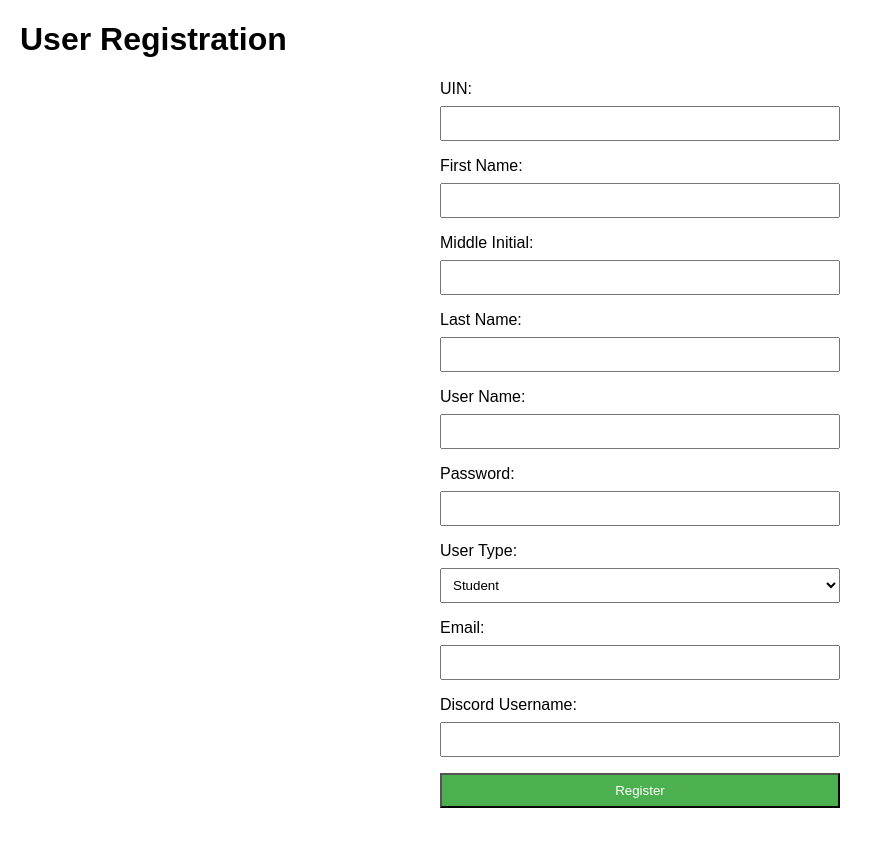
After one commit to krititika/310_Project, a PHP site: page /310_project/registration.php in a window 1280 px wide. The commit adds this page. Shown: the whole page, without its empty margins (0-882 px from the left). Run offline with PHP 8.4, Linux system fonts and the light colour scheme.

Commit message:
new chages on user profiles

```diff
--- /dev/null
+++ b/registration.php
@@ -0,0 +1,80 @@
+<!DOCTYPE html>
+<html lang="en">
+<head>
+    <meta charset="UTF-8">
+    <meta name="viewport" content="width=device-width, initial-scale=1.0">
+    <title>User Registration Form</title>
+    <style>
+        /* Add some basic styling for better presentation */
+        body {
+            font-family: Arial, sans-serif;
+            margin: 20px;
+        }
+
+        form {
+            max-width: 400px;
+            margin: 0 auto;
+        }
+
+        label {
+            display: block;
+            margin-bottom: 8px;
+        }
+
+        input, select {
+            width: 100%;
+            padding: 8px;
+            margin-bottom: 16px;
+            box-sizing: border-box;
+        }
+
+        input[type="submit"] {
+            background-color: #4CAF50;
+            color: white;
+            cursor: pointer;
+        }
+
+        input[type="submit"]:hover {
+            background-color: #45a049;
+        }
+    </style>
+</head>
+<body>
+
+<h1>User Registration</h1>
+<form action="registration_update.php" method="post">
+    <label for="uin">UIN:</label>
+    <input type="text" id="uin" name="uin" required>
+
+    <label for="firstName">First Name:</label>
+    <input type="text" id="firstName" name="firstName" required>
+
+    <label for="Middle">Middle Initial:</label>
+    <input type="text" id="Middle" name="Middle">
+
+    <label for="lastName">Last Name:</label>
+    <input type="text" id="lastName" name="lastName" required>
+
+    <label for="userName">User Name:</label>
+    <input type="text" id="userName" name="userName" required>
+
+    <label for="password">Password:</label>
+    <input type="password" id="password" name="password" required>
+
+    <label for="userType">User Type:</label>
+    <select id="userType" name="userType" required>
+        <option value="regular">Student</option>
+        <option value="admin">Administrator</option>
+    </select>
+
+    <label for="email">Email:</label>
+    <input type="email" id="email" name="email" required>
+
+    <label for="discordUsername">Discord Username:</label>
+    <input type="text" id="discordUsername" name="discordUsername" required>
+
+    <input type="submit" value="Register">
+</form>
+
+</body>
+</html>
```
Also changed, not shown: index.php (+7 -5 lines), 2 other files.
